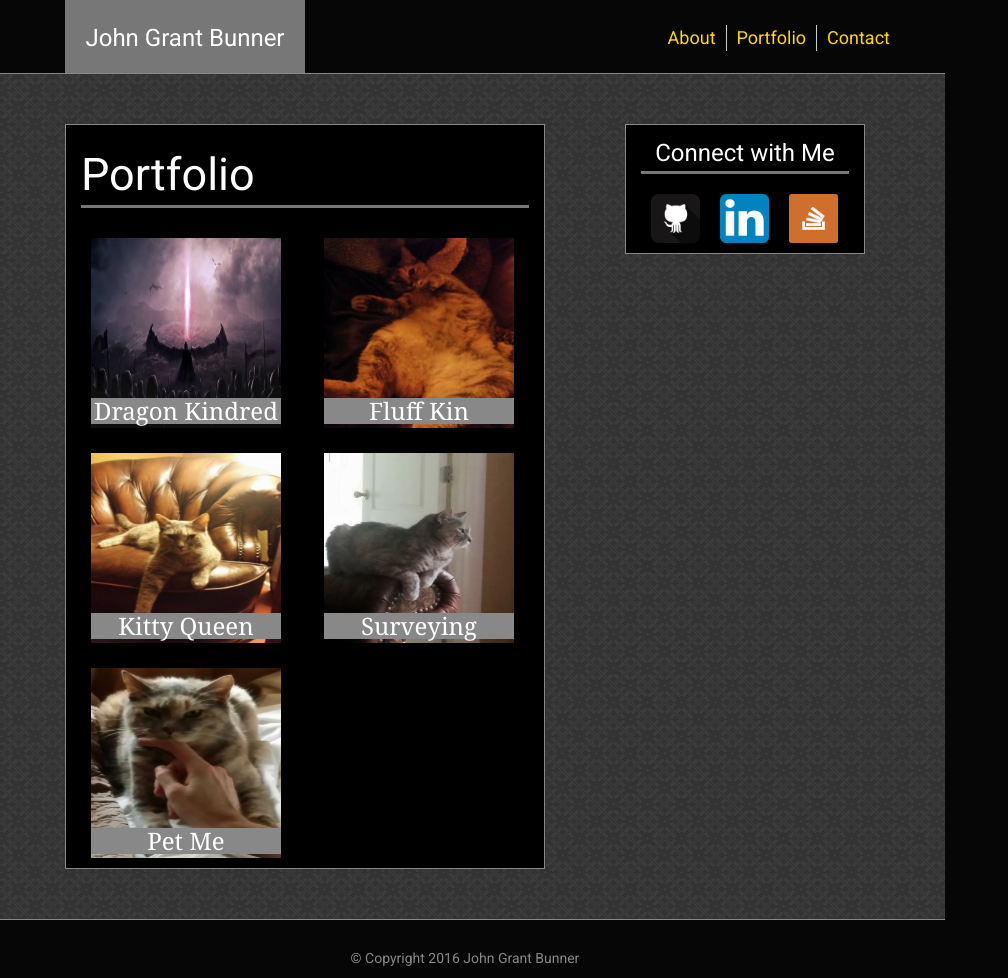
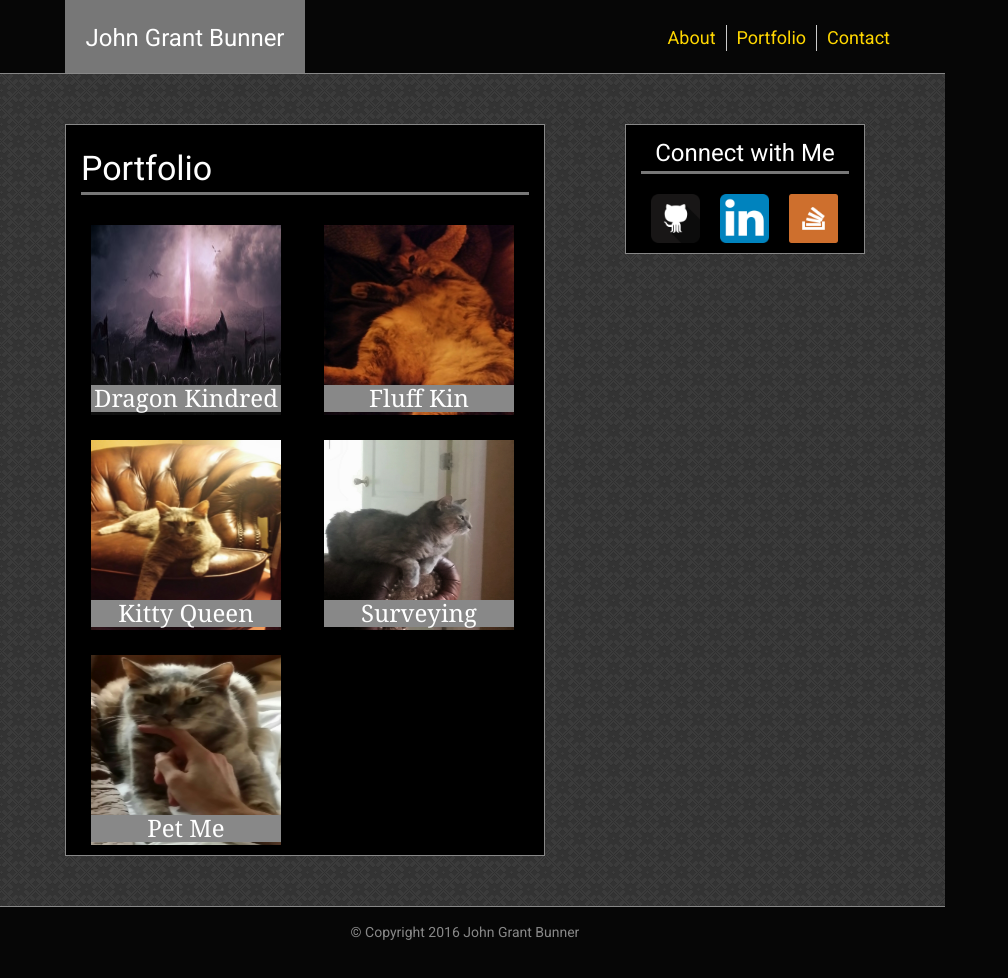
Before and after one commit to ScribeDK/Portfolio, a PHP site: page /portfolio.html in a window 1280 px wide. Shown: the whole page, without its empty margins (0-1008 px from the left). After the commit the page ends 940 px from the top, so only its background shows below. Run offline with PHP 8.4, Linux system fonts and the light colour scheme.

Commit message:
Portfolio

```diff
--- a/assignment2/assets/css/style.css
+++ b/assignment2/assets/css/style.css
@@ -29,7 +29,7 @@ body {margin: 0;
 	overflow: auto;}
 
 #SubmitBtn{font-family:'Georgia', Times, Times New Roman, serif;
-	font-size: 20px;
+	font-size: 18px;
 	margin: 10px;
 	padding: 5px;
 	padding-left: 10px;
@@ -45,7 +45,7 @@ body {margin: 0;
 	padding-top: 15px;
 	text-align: center;}
 
-#Copyright{margin-top: 10%;
+#Copyright{margin-top: 5%;
 	text-align: center;}
 
 #PictureAbout{float: left;
--- a/assignment2/contact.html
+++ b/assignment2/contact.html
@@ -31,7 +31,7 @@
 		</section>
 
 		<section class="col-md-6 SectionBorder">
-			<h2 class="Title Title-1">Contact</h2>
+			<h3 class="Title Title-1">Contact</h3>
 			<form name="ContactForm" method="post" id="ContactForm" action="contact-form-handler.php">
 				<p class="ContactInfo">Name:</p>
 				<input class="ContactInfo col-md-11" type="text" name="name" id="name" />
@@ -50,7 +50,7 @@
 		</section>
 
 		<section class="col-md-3 SectionBorder">
-			<h4 class="Title">Connect with Me</h2>
+			<h4 class="Title">Connect with Me</h4>
 			<a href="https://github.com/ScribeDK/" target="_blank">
 				<img class="PictureLinks" width="49" height="49" alt="GitHub logo" src="assets/images/github.png" />
 			</a>
--- a/assignment2/index.html
+++ b/assignment2/index.html
@@ -31,7 +31,7 @@
 		</section>
 
 		<section class="col-md-6 SectionBorder">
-		<h2 class="Title Title-1">About Me</h2>
+		<h3 class="Title Title-1">About Me</h3>
 		<img id="PictureAbout" width="300" height="300" alt="Lillah" src="assets/images/Lillah.jpg" />
 		<p class="TextMain">My name is John Grant Bunner. I have a background in programing, starting with Pascal in high school and including Python as well as C#.</p>
 		<p class="TextMain">I have finished a book, Dragon Kindred (Fantasy) which will be published very soon. I also have an adorable cat named Lillah.</p>
@@ -41,7 +41,7 @@
 		</section>
 
 		<section class="col-md-3 SectionBorder">
-			<h4 class="Title">Connect with Me</h2>
+			<h4 class="Title">Connect with Me</h4>
 			<a href="https://github.com/ScribeDK/" target="_blank">
 				<img class="PictureLinks" width="49" height="49" alt="GitHub logo" src="assets/images/github.png" />
 			</a>
--- a/assignment2/portfolio.html
+++ b/assignment2/portfolio.html
@@ -31,7 +31,7 @@
 		</section>
 
 		<section class="col-md-6 SectionBorder">
-		<h2 class="Title Title-1">Portfolio<h2>
+		<h3 class="Title Title-1">Portfolio<h3>
 
 		<section class="PictureSection">
 			<p class="TextSection">Dragon Kindred</p>
@@ -53,7 +53,7 @@
 		</section>
 
 		<section class="col-md-3 SectionBorder">
-			<h4 class="Title">Connect with Me</h2>
+			<h4 class="Title">Connect with Me</h4>
 			<a href="https://github.com/ScribeDK/" target="_blank">
 				<img class="PictureLinks" width="49" height="49" alt="GitHub logo" src="assets/images/github.png" />
 			</a>
```
